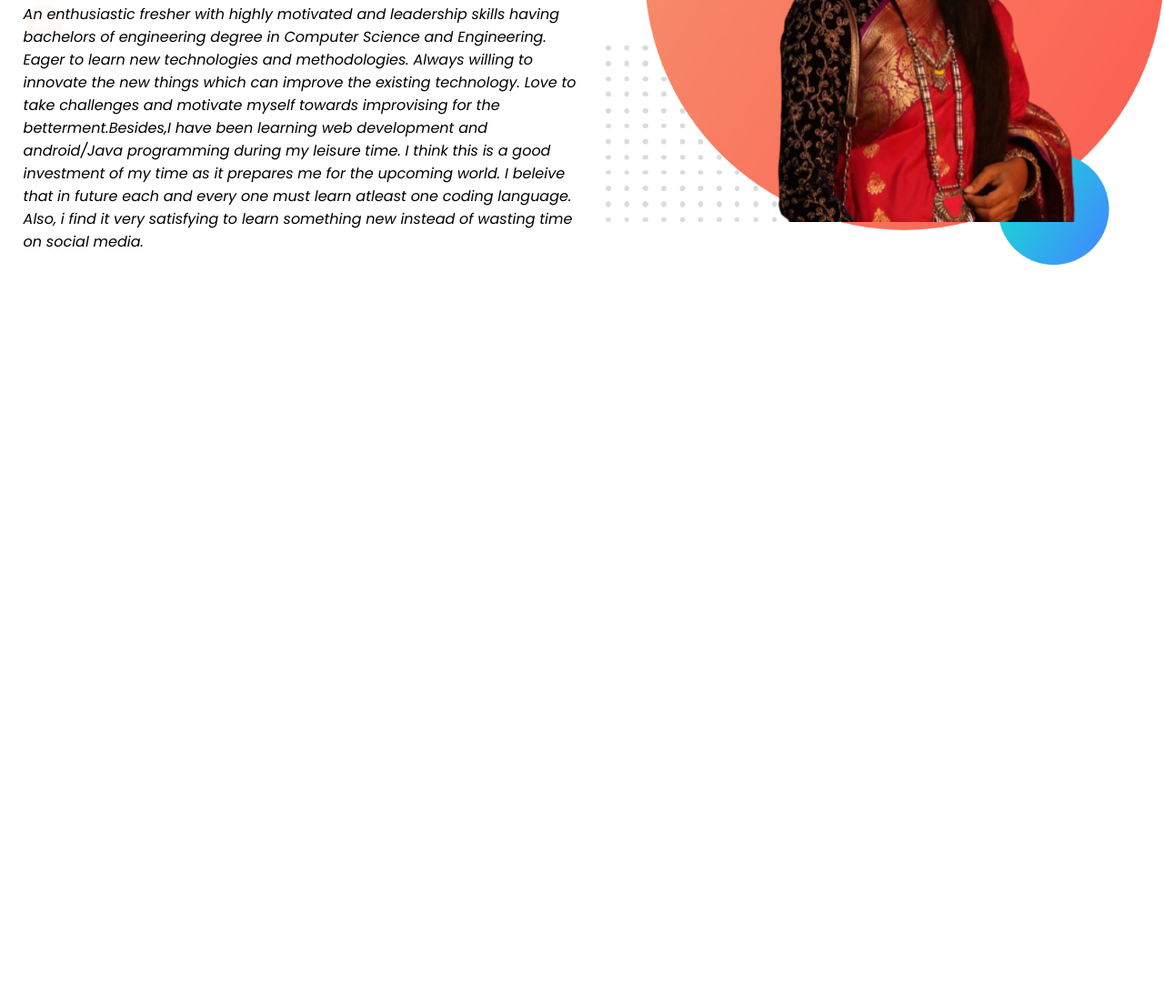
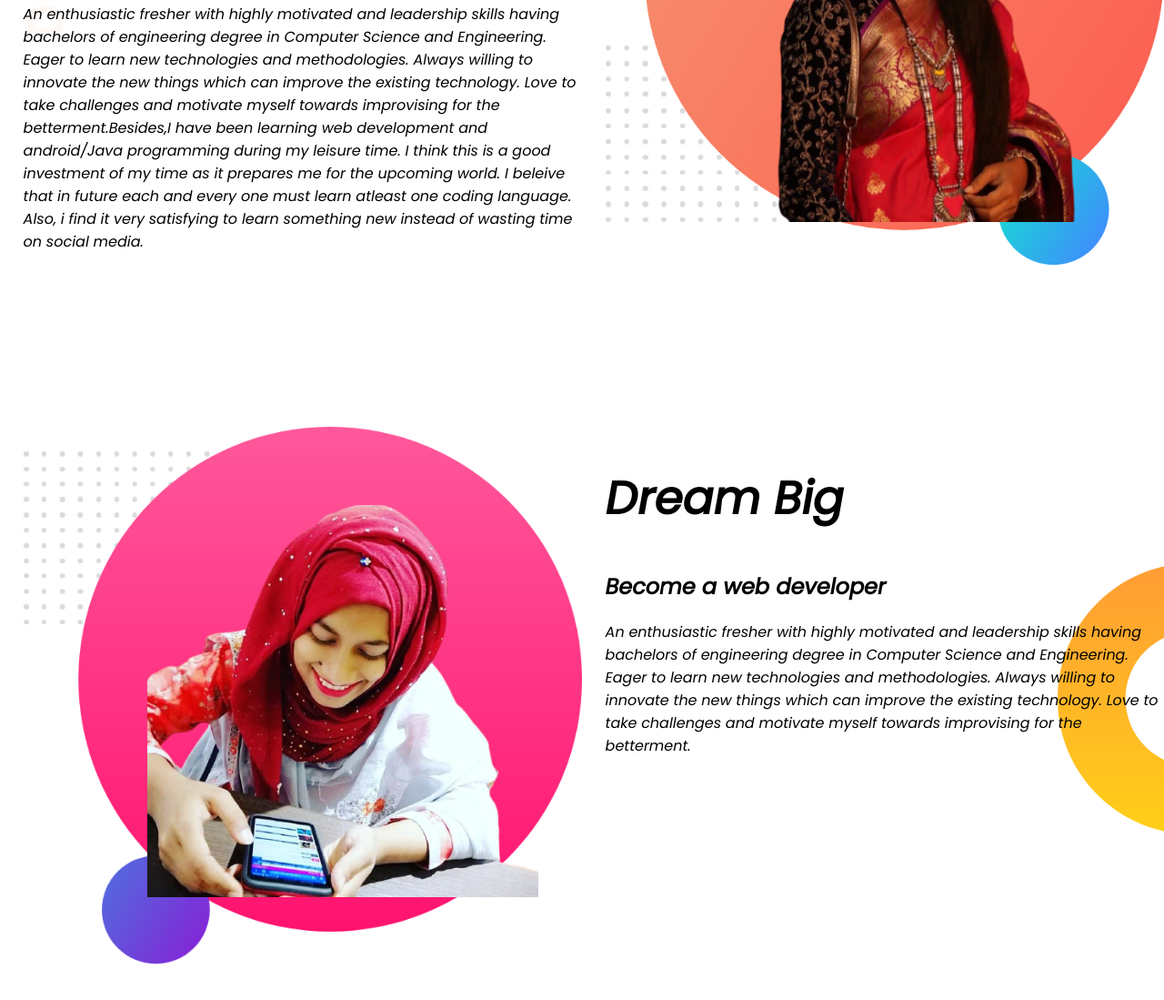
Before and after one commit to sumaiya722/developer-portfolio, a plain HTML site: page index.html in a window 1280 px wide. Shown: the part 319-1418 px from the top of the page at 91% size. Before the commit the page ends 800 px from the top, so only its background shows below. Drawn offline with Linux system fonts and the light colour scheme.

Commit message:
dream added

```diff
--- a/index.html
+++ b/index.html
@@ -28,12 +28,29 @@
                 coding language. Also, i find it very satisfying to learn something new instead of wasting time on
                 social media.
             </p>
-            <a class="link-button" target="_blank" href="https://www.facebook.com/sisir.bindu.50702/">Hire Me</a>
+            <a class="link-button" target="_blank" href="https://www.linkedin.com/in/sumaiya-akter-10357b216/">Hire
+                Me</a>
         </div>
         <div class="half-width">
             <img src="images/my-bg (1).png" alt="">
         </div>
     </section>
+    <section class="dream-big">
+        <div class="half-width">
+            <img src="images/my-bg3.png" alt="">
+        </div>
+        <div class="half-width">
+            <h1>Dream Big</h1>
+            <h2>Become a web developer</h2>
+            <p>
+                An enthusiastic fresher with highly motivated and leadership skills having bachelors of engineering
+                degree in Computer Science and Engineering. Eager to learn new technologies and methodologies. Always
+                willing to innovate the new things which can improve the existing technology. Love to take challenges
+                and motivate myself towards improvising for the betterment.
+            </p>
+            <a class="link-button" target="_blank" href="">Download Resume</a>
+        </div>
+    </section>
 </body>
 
 </html>
--- a/style.css
+++ b/style.css
@@ -10,6 +10,7 @@ h1{
 }
 section{
     display:flex;
+    margin-bottom: 150px;
 }
 .half-width{
     width: 50%;
@@ -30,3 +31,8 @@ section{
     background-image: url(images/top-banner.png);
     background-repeat: no-repeat;
 }
+.dream-big{
+    background-image: url(images/dream-bg.png);
+    background-repeat: no-repeat;
+    background-position: right;
+}
```
Also changed, not shown: images/my-bg3.png (added), showOff/sumaiya4.jpg (added).
